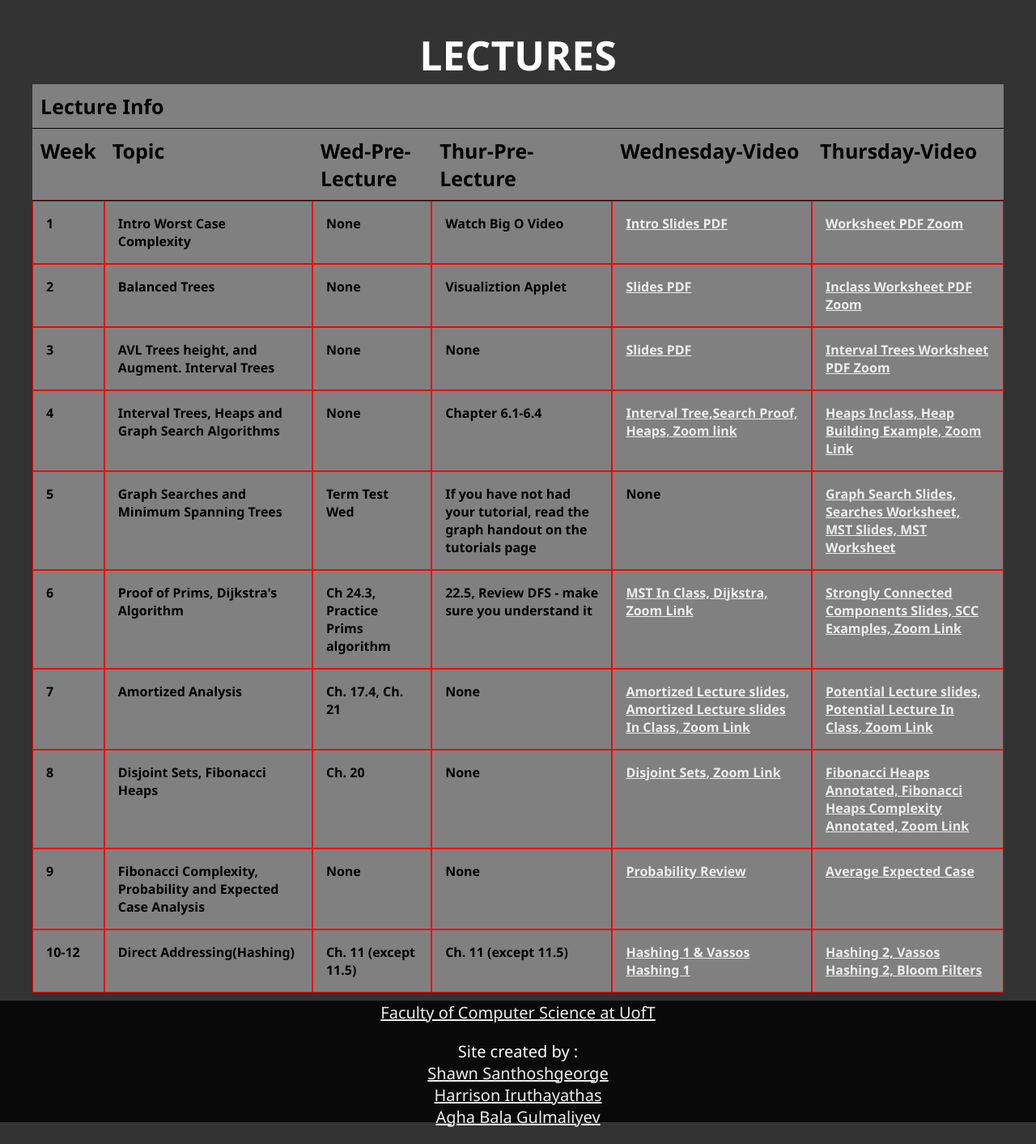
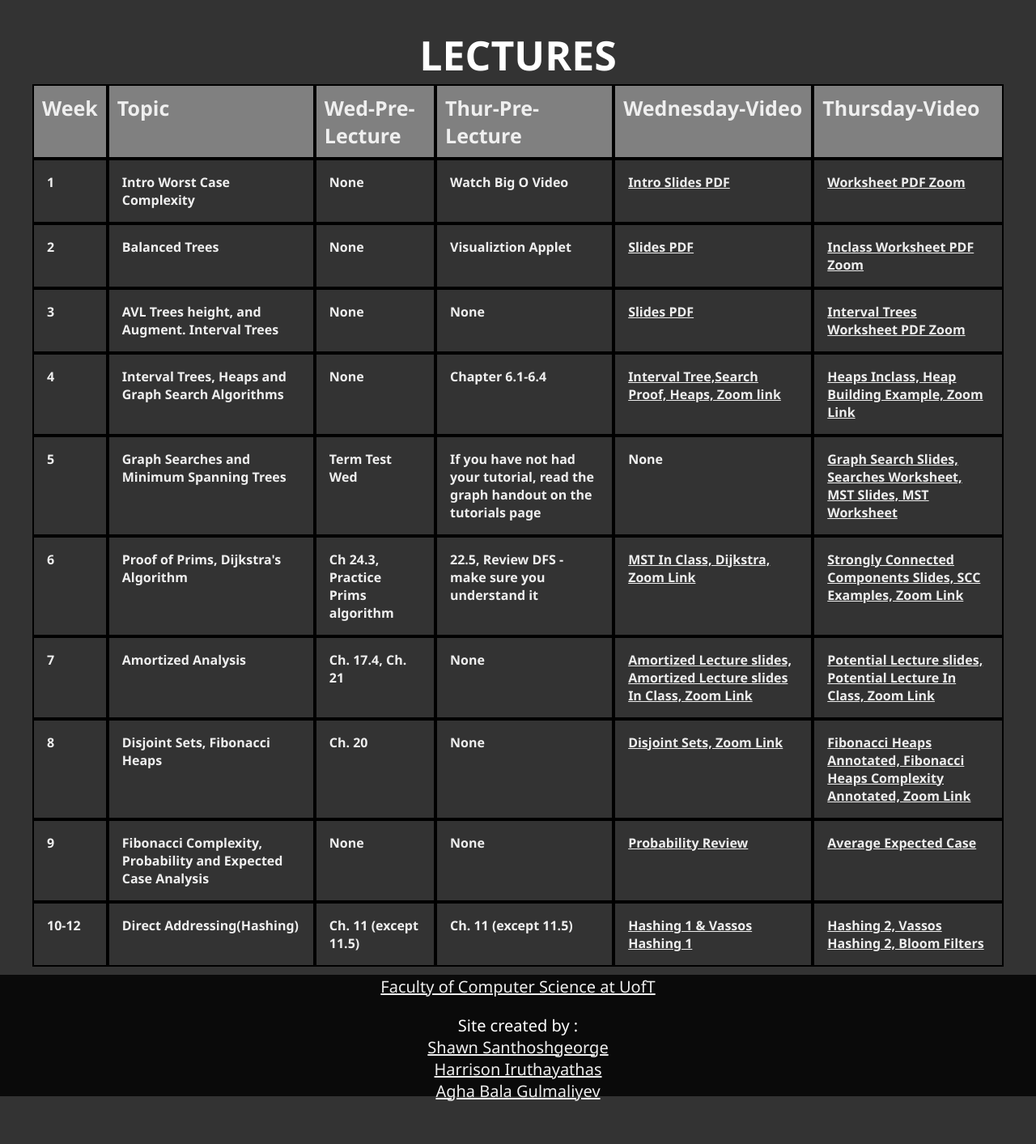
Before and after one commit to ShawnGeorge03/CSCB20-A3, a Flask app: page /lectures in a window 1280 px wide. Shown: the part 50-1463 px from the top of the page at 81% size. After the commit the page ends 1410 px from the top, so only its background shows below. Run offline with Flask 2, Linux system fonts and the light colour scheme.

Commit message:
Made styling changes to the lectures page

```diff
--- a/static/css/lectures.css
+++ b/static/css/lectures.css
@@ -1,8 +1,4 @@
-#resp-table {
-  width: 100%;
-  display: table;
-}
-
+/*Styles the tables column headers*/
 #resp-table-header {
   display: table-header-group;
   background-color: gray;
@@ -10,38 +6,38 @@
   font-size: 25px;
 }
 
-.resp-table-caption {
-  display: table-caption;
-  text-align: center;
-  font-size: 1000px;
-  font-weight: bold;
-}
-
+/*Styles each of the table column headers text*/
 .table-header-cell {
   display: table-cell;
   padding: 10px;
   text-align: justify;
-  border-bottom: 1px solid black;
+  color: #EFEFEF;
+  border: 2px solid black;
 }
 
+/*Styles the each of the group of rows*/
 #resp-table-body {
   display: table-row-group;
 }
 
+/*Styles the each individual row*/
 .resp-table-row {
   display: table-row;
 }
 
+/*Styles each individual cell
+containg text*/
 .table-body-cell {
   display: table-cell;
-  color: black;
-  background-color: gray;
-  border: 1px solid red;
+  color: #EFEFEF;
+  border: 2px solid black;
   text-align: left;
   padding: 1rem;
 }
 
+/* Breakpoint when the width is less than or equal to 1080 px */
 @media (max-width: 1080px) {
+  /*Changes the width of the div wrapper*/
   .wrapper {
     width: 850px;
   }
--- a/templates/lectures.html
+++ b/templates/lectures.html
@@ -10,13 +10,6 @@
   {% block content %}
     <div class="wrapper">
         <h1>Lectures</h1>
-        <div id="resp-table">
-          <div id="resp-table-header">
-            <div class="table-header-cell">
-              <b>Lecture Info</b>
-            </div>
-          </div>
-        </div>
         <div id="resp-table">
           <div id="resp-table-header">
             <div class="table-header-cell">Week</div>
```
